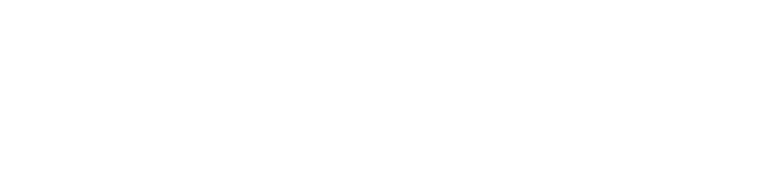
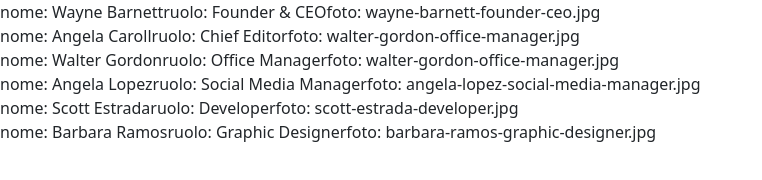
Before and after one commit to MattiaMorriale/js-our-team, a plain HTML site: page index.html in a window 1280 px wide. Shown: the whole page, without its empty margins (0-762 px from the left). Drawn offline with nearby package versions, Linux system fonts and the light colour scheme.

Commit message:
mine stone 2 fatto

```diff
--- a/index.html
+++ b/index.html
@@ -13,6 +13,11 @@
 </head>
 <body>
 
+    <ul class="list-group list-group-flush">
+
+    </ul>
+
+
     <!-- bootscript -->
     <script src="https://cdn.jsdelivr.net/npm/bootstrap@5.3.2/dist/js/bootstrap.bundle.min.js" integrity="sha384-C6RzsynM9kWDrMNeT87bh95OGNyZPhcTNXj1NW7RuBCsyN/o0jlpcV8Qyq46cDfL" crossorigin="anonymous"></script>
 
--- a/js/script.js
+++ b/js/script.js
@@ -1,3 +1,5 @@
+const listElement = document.querySelector('ul');
+
 const team = [
 {
     nome: "Wayne Barnett",
@@ -32,12 +34,17 @@ const team = [
 }
 ];
 
-
-
 for (let i = 0; i < team.length; i++) {
     console.log(team[i])
 
+    let text = "";
+
     for (let key in(team[i])) {
         console.log(`${key}: ${team[i][key]}`)
+
+        text += `${key}: ${team[i][key]}`
     }
+
+    listElement.innerHTML += `<li>${text}</li>`;
+
 }
```
